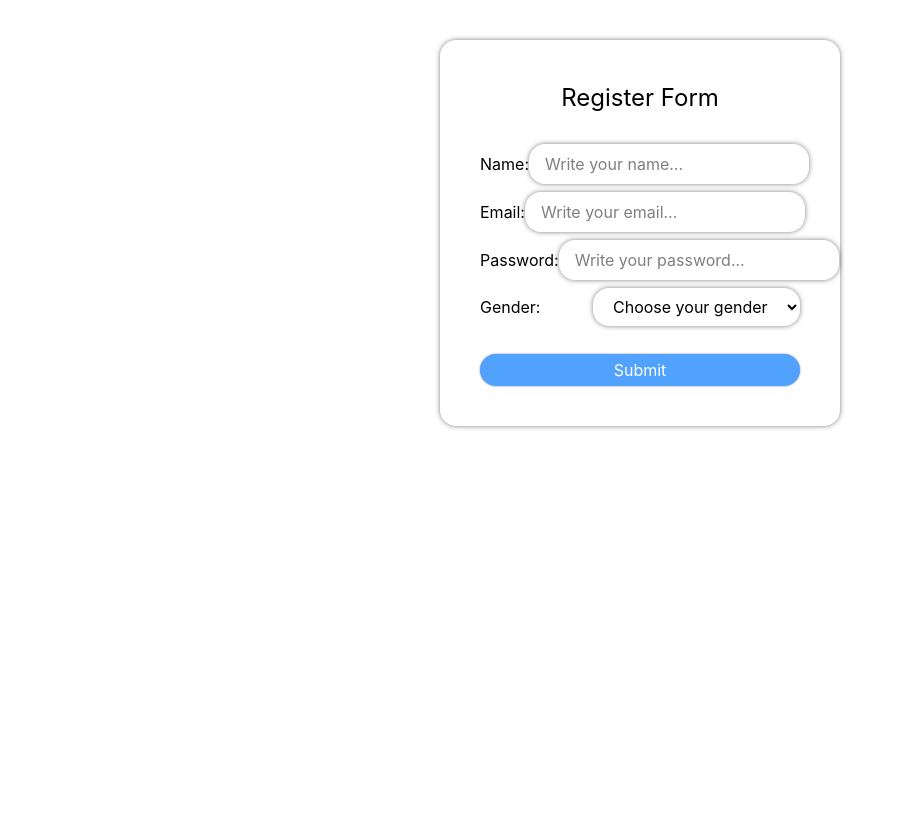
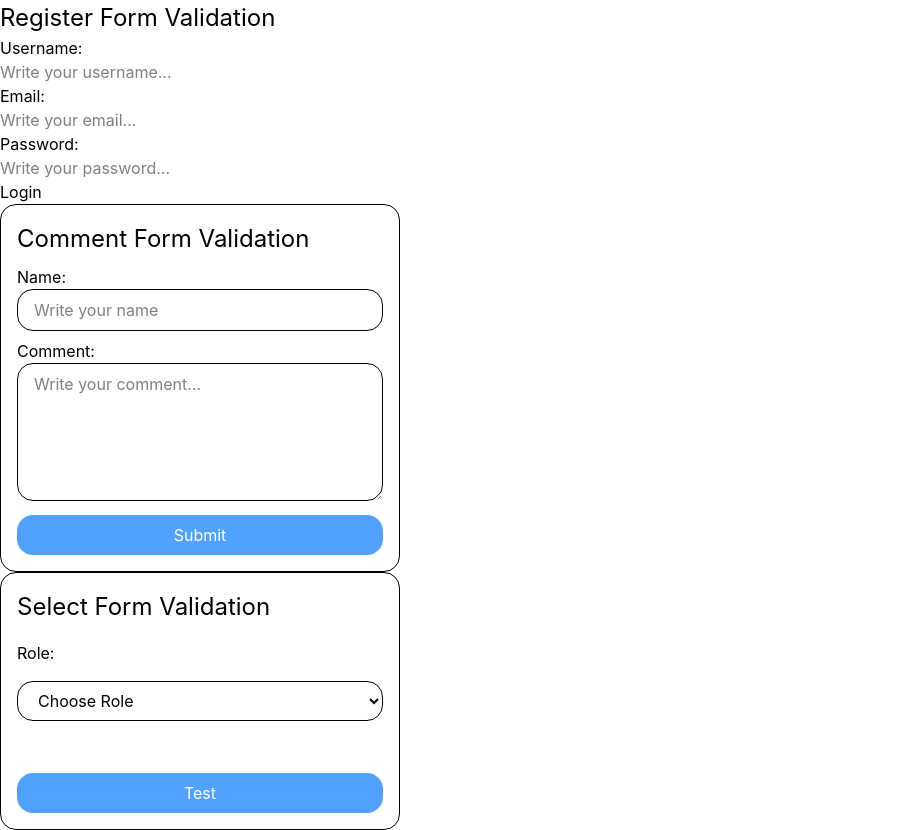
Before and after one commit to Hary300/Practice-React-TypeScript-Phase-2, a React (Vite) app: page / in a window 1280 px wide. Shown: the whole page, without its empty margins (0-907 px from the left). Before the commit the page ends 800 px from the top, so only its background shows below. Built offline with nearby package versions, Linux system fonts and the light colour scheme.

Commit message:
topic 10: Basic Form Validation

```diff
--- a/src/App.tsx
+++ b/src/App.tsx
@@ -1,9 +1,13 @@
-import RegisterForm from './components/RegisterForm';
+import CommentFormValidation from './components/CommentFormValidation';
+import RegisterFormValidation from './components/RegisterFormValidation';
+import SelectFormValidation from './components/SelectFormValidation';
 
 function App() {
   return (
     <>
-      <RegisterForm />
+      <RegisterFormValidation />
+      <CommentFormValidation />
+      <SelectFormValidation />
     </>
   );
 }
--- /dev/null
+++ b/src/components/CommentFormValidation.tsx
@@ -0,0 +1,99 @@
+import { useState } from 'react';
+
+type Data = {
+  name: string;
+  comment: string;
+};
+
+const initialData: Data = {
+  name: '',
+  comment: '',
+};
+
+export default function CommentFormValidation() {
+  const [formData, setFormData] = useState(initialData);
+  const [error, setError] = useState(initialData);
+
+  function handleChange(
+    event: React.ChangeEvent<HTMLInputElement | HTMLTextAreaElement>
+  ) {
+    const key = event.target.name as keyof Data;
+    setFormData((prev) => ({ ...prev, [key]: event.target.value }));
+  }
+
+  function handleSubmit(event: React.FormEvent<HTMLFormElement>) {
+    event.preventDefault();
+
+    const newError: Data = {
+      name: '',
+      comment: '',
+    };
+
+    if (formData.name.trim() === '') {
+      newError.name = 'Name cannot be empty';
+    }
+
+    if (formData.comment.trim() === '') {
+      newError.comment = 'Comment cannot be empty';
+    } else if (formData.comment.trim().length < 10) {
+      newError.comment = 'At least 10 characters';
+    }
+
+    setError(newError);
+
+    const isValid = newError.name === '' && newError.comment === '';
+
+    if (!isValid) return;
+
+    console.log('Data submitted successfully');
+
+    setFormData(initialData);
+  }
+
+  return (
+    <form
+      onSubmit={handleSubmit}
+      className='max-w-100 border rounded-2xl p-4 flex flex-col gap-2'
+    >
+      <h2>Comment Form Validation</h2>
+      <div className='name'>
+        <div className='flex justify-between'>
+          <label htmlFor='name'>Name:</label>
+          {error.name && <p className='text-red-500'>{error.name}</p>}
+        </div>
+        <input
+          type='text'
+          name='name'
+          id='name'
+          value={formData.name}
+          onChange={handleChange}
+          placeholder='Write your name'
+          className={`border rounded-2xl px-4 py-2 w-full ${error.name ? 'border-red-500' : ''}`}
+        />
+      </div>
+
+      <div className='comment'>
+        <div className='flex justify-between'>
+          <label htmlFor='comment'>Comment:</label>
+          {error.comment && <p className='text-red-500'>{error.comment}</p>}
+        </div>
+        <textarea
+          name='comment'
+          id='comment'
+          value={formData.comment}
+          onChange={handleChange}
+          placeholder='Write your comment...'
+          rows={5}
+          className={`border rounded-2xl px-4 py-2 w-full ${error.comment ? 'border-red-500' : ''}`}
+        ></textarea>
+      </div>
+
+      <button
+        type='submit'
+        className=' rounded-2xl px-4 py-2 w-full cursor-pointer bg-blue-400 text-white'
+      >
+        Submit
+      </button>
+    </form>
+  );
+}
--- a/src/components/RegisterForm.tsx
+++ b/src/components/RegisterForm.tsx
@@ -21,6 +21,7 @@ export default function RegisterForm() {
   function handleChange(
     event: React.ChangeEvent<HTMLInputElement | HTMLSelectElement>
   ) {
+    // typing name
     const name = event.target.name as keyof Data;
 
     setFormData((prev) => ({ ...prev, [name]: event.target.value }));
--- /dev/null
+++ b/src/components/RegisterFormValidation.tsx
@@ -0,0 +1,115 @@
+import { useState } from 'react';
+
+type Data = {
+  username: string;
+  email: string;
+  password: string;
+};
+
+const initialData: Data = {
+  username: '',
+  email: '',
+  password: '',
+};
+
+export default function RegisterFormValidation() {
+  const [formData, setFormData] = useState(initialData);
+  const [errors, setErrors] = useState(initialData);
+
+  function handleSubmit(event: React.FormEvent<HTMLFormElement>) {
+    event.preventDefault();
+
+    const newError: Data = {
+      username: '',
+      email: '',
+      password: '',
+    };
+
+    if (formData.username.trim() === '') {
+      newError.username = 'Username cannot be empty';
+    }
+
+    if (formData.email.trim() === '') {
+      newError.email = 'Email cannot be empty';
+    } else if (!formData.email.includes('@')) {
+      newError.email = 'Email must have @';
+    }
+
+    if (formData.password.length < 8) {
+      newError.password = 'Password is too short';
+    }
+
+    setErrors(newError);
+
+    const isValid =
+      newError.username === '' &&
+      newError.email === '' &&
+      newError.password === '';
+
+    if (!isValid) return;
+
+    console.log('Data submitted successfully');
+    setFormData(initialData);
+  }
+
+  function handleChange(event: React.ChangeEvent<HTMLInputElement>) {
+    const key = event.target.name as keyof Data;
+
+    setFormData((prev) => ({ ...prev, [key]: event.target.value }));
+  }
+
+  return (
+    <form onSubmit={handleSubmit}>
+      <h2> Register Form Validation</h2>
+      <div className='username'>
+        <div className='flex justify-between'>
+          <label htmlFor='username'>Username:</label>
+          {errors.username && <p>{errors.username}</p>}
+        </div>
+        <input
+          type='text'
+          name='username'
+          id='username'
+          value={formData.username}
+          onChange={handleChange}
+          placeholder='Write your username...'
+        />
+      </div>
+
+      <div className='email'>
+        <div className='flex justify-between'>
+          <label htmlFor='email'>Email:</label>
+          {errors.email && <p>{errors.email}</p>}
+        </div>
+        <input
+          type='text'
+          name='email'
+          id='email'
+          value={formData.email}
+          onChange={handleChange}
+          placeholder='Write your email...'
+        />
+      </div>
+
+      <div className='password'>
+        <div
+          className='flex
+           justify-between'
+        >
+          <label htmlFor='password'>Password:</label>
+          {errors.password && <p>{errors.password}</p>}
+        </div>
+        <input
+          type='password'
+          name='password'
+          id='password'
+          value={formData.password}
+          onChange={handleChange}
+          placeholder='Write your password...'
+        />
+      </div>
+
+      <button type='submit'>Login</button>
+    </form>
+  );
+}
--- /dev/null
+++ b/src/components/SelectFormValidation.tsx
@@ -0,0 +1,56 @@
+import { useState } from 'react';
+
+export default function SelectFormValidation() {
+  const [role, setRole] = useState('');
+  const [error, setError] = useState('');
+  const [greet, setGreet] = useState(false);
+
+  function handleChange(event: React.ChangeEvent<HTMLSelectElement>) {
+    setRole(event.target.value);
+    setGreet(false);
+  }
+
+  function handleSubmit(event: React.FormEvent<HTMLFormElement>) {
+    event.preventDefault();
+    if (role === '') {
+      setError('Select role, please');
+      return;
+    }
+    setError('');
+    setGreet(true);
+  }
+
+  return (
+    <form
+      onSubmit={handleSubmit}
+      className='max-w-100 border rounded-2xl p-4 flex flex-col gap-4'
+    >
+      <h2>Select Form Validation</h2>
+      <div className='flex justify-between'>
+        <label htmlFor='role'>Role:</label>
+        {error && <p>{error}</p>}
+      </div>
+      <select
+        name='role'
+        id='role'
+        value={role}
+        onChange={handleChange}
+        className='px-4 py-2 border rounded-2xl'
+      >
+        <option value='' disabled hidden>
+          Choose Role
+        </option>
+        <option value='Admin'>Admin</option>
+        <option value='User'>User</option>
+      </select>
+
+      <p className='h-5'>{greet && `Welcome ${role}`}</p>
+      <button
+        type='submit'
+        className='py-2 px-4 bg-blue-400 rounded-2xl text-white cursor-pointer'
+      >
+        Test
+      </button>
+    </form>
+  );
+}
```
